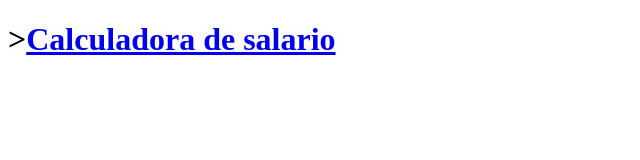
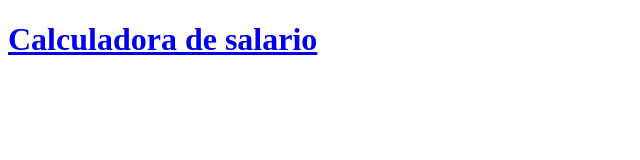
Before and after one commit to alvarosevi3/alvarosevi3.github.io, a plain HTML site: page codigos.html in a window 1280 px wide. Shown: the whole page, without its empty margins (0-640 px from the left). Drawn offline with Linux system fonts and the light colour scheme.

Commit message:
Update codigos.html

```diff
--- a/codigos.html
+++ b/codigos.html
@@ -6,6 +6,6 @@
     <title>Document</title>
 </head>
 <body>
-    <h1>><a href="./CalculadoraSalario.html">Calculadora de salario</a></h1
+    <h1><a href="./CalculadoraSalario.html">Calculadora de salario</a></h1>
 </body>
 </html>
```
